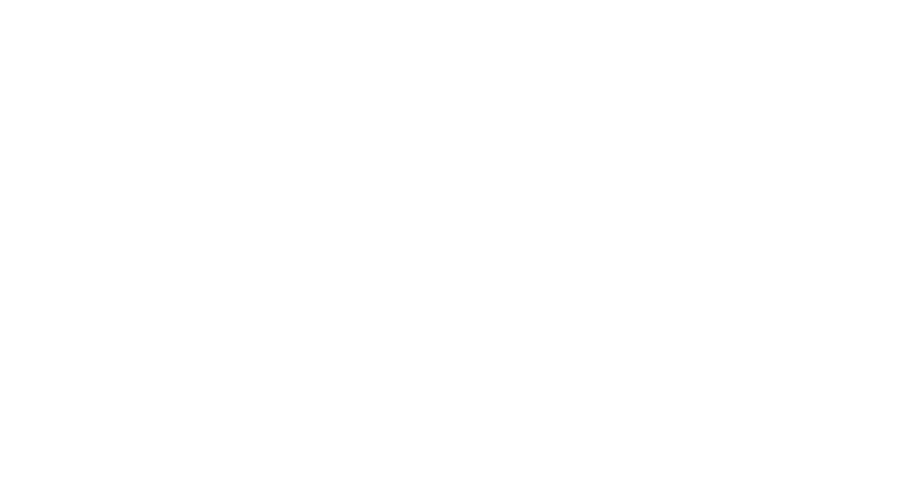
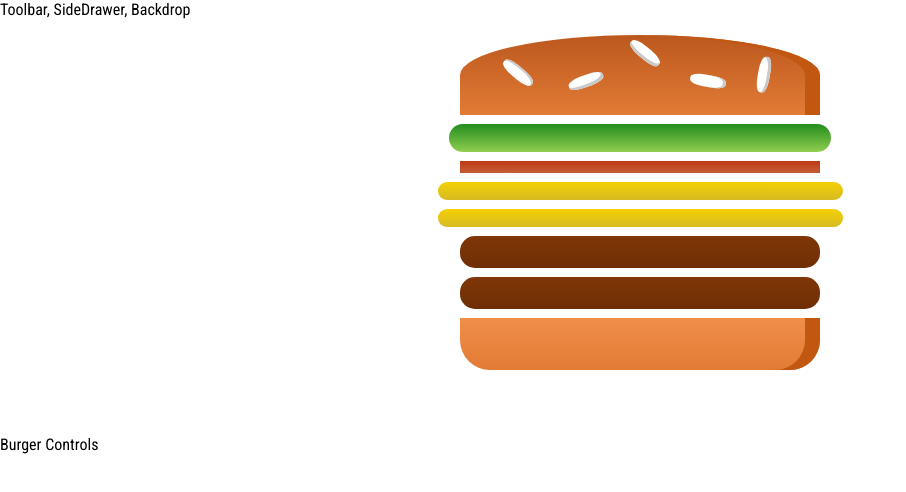
Before and after one commit to dennis-IT/burger-builder, a React app: page / in a window 1280 px wide. Shown: the top 492 px of the page, without its empty margins (0-906 px from the left). Built offline with nearby package versions, Linux system fonts and the light colour scheme.

Commit message:
update dynamic ingredients

```diff
--- a/package.json
+++ b/package.json
@@ -31,6 +31,7 @@
     "postcss-flexbugs-fixes": "3.2.0",
     "postcss-loader": "2.0.8",
     "promise": "8.0.1",
+    "prop-types": "^15.7.2",
     "raf": "3.4.0",
     "react": "^16.13.1",
     "react-dev-utils": "^5.0.2",
--- a/src/App.js
+++ b/src/App.js
@@ -1,10 +1,14 @@
 import React, { Component } from 'react';
+import Layout from './components/Layout/Layout';
+import BurgerBuilder from './containers/BurgerBuilder/BurgerBuilder';
 
 class App extends Component {
   render() {
     return (
       <div>
-
+        <Layout>
+          <BurgerBuilder></BurgerBuilder>
+        </Layout>
       </div>
     );
   }
--- /dev/null
+++ b/src/components/Burger/Burger.css
@@ -0,0 +1,30 @@
+.Burger {
+    width: 100%;
+    margin: auto;
+    height: 250px;
+    /* overflow: scroll; */
+    text-align: center;
+    font-weight: bold;
+    font-size: 1.2rem;
+}
+
+@media (min-width: 1000px) and (min-height: 700px) {
+    .Burger {
+        width: 700px;
+        height: 600px;
+    }
+}
+
+@media (min-width: 500px) and (min-height: 401px) {
+    .Burger {
+        width: 450px;
+        height: 400px;
+    }
+}
+
+@media (min-width: 500px) and (max-height: 400px) {
+    .Burger {
+        width: 350px;
+        height: 300px;
+    }
+}
--- /dev/null
+++ b/src/components/Burger/Burger.js
@@ -0,0 +1,26 @@
+import React from 'react';
+
+import classes from './Burger.css'
+import BurgerIngredient from './BurgerIngredient/BurgerIngredient';
+
+const burger = props => {
+    const transformedIngredients = Object.keys(props.ingredients)
+        .map(igKey => {
+            return [...Array(props.ingredients[igKey])] //!NOTE: this will create an array with length = props.ingredients[igKey]
+                .map((_, i) => {
+                    return <BurgerIngredient key={igKey + i} type={igKey} />
+                });
+        });
+
+    return (
+        <div className={classes.Burger}>
+            <BurgerIngredient type="bread-top" />
+            {/* <BurgerIngredient type="cheese" />
+            <BurgerIngredient type="meat" /> */}
+            {transformedIngredients}
+            <BurgerIngredient type="bread-bottom" />
+        </div>
+    );
+}
+
+export default burger;
--- /dev/null
+++ b/src/components/Burger/BurgerIngredient/BurgerIngredient.css
@@ -0,0 +1,113 @@
+.BreadBottom {
+    height: 13%;
+    width: 80%;
+    background: linear-gradient(#F08E4A, #e27b36);
+    border-radius: 0 0 30px 30px;
+    box-shadow: inset -15px 0 #c15711;
+    margin: 2% auto;
+}
+
+.BreadTop {
+    height: 20%;
+    width: 80%;
+    background: linear-gradient(#bc581e, #e27b36);
+    border-radius: 50% 50% 0 0;
+    box-shadow: inset -15px 0 #c15711;
+    margin: 2% auto;
+    position: relative;
+}
+
+.Seeds1 {
+    width: 10%;
+    height: 15%;
+    position: absolute;
+    background-color: white;
+    left: 30%;
+    top: 50%;
+    border-radius: 40%;
+    transform: rotate(-20deg);
+    box-shadow: inset -2px -3px #c9c9c9;
+}
+
+.Seeds1:after {
+    content: "";
+    width: 100%;
+    height: 100%;
+    position: absolute;
+    background-color: white;
+    left: -170%;
+    top: -260%;
+    border-radius: 40%;
+    transform: rotate(60deg);
+    box-shadow: inset -1px 2px #c9c9c9;
+}
+
+.Seeds1:before {
+    content: "";
+    width: 100%;
+    height: 100%;
+    position: absolute;
+    background-color: white;
+    left: 180%;
+    top: -50%;
+    border-radius: 40%;
+    transform: rotate(60deg);
+    box-shadow: inset -1px -3px #c9c9c9;
+}
+
+.Seeds2 {
+    width: 10%;
+    height: 15%;
+    position: absolute;
+    background-color: white;
+    left: 64%;
+    top: 50%;
+    border-radius: 40%;
+    transform: rotate(10deg);
+    box-shadow: inset -3px 0 #c9c9c9;
+}
+
+.Seeds2:before {
+    content: "";
+    width: 100%;
+    height: 100%;
+    position: absolute;
+    background-color: white;
+    left: 150%;
+    top: -130%;
+    border-radius: 40%;
+    transform: rotate(90deg);
+    box-shadow: inset 1px 3px #c9c9c9;
+}
+
+
+.Meat {
+    width: 80%;
+    height: 8%;
+    background: linear-gradient(#7f3608, #702e05);
+    margin: 2% auto;
+    border-radius: 15px;
+}
+
+.Cheese {
+    width: 90%;
+    height: 4.5%;
+    margin: 2% auto;
+    background: linear-gradient(#f4d004, #d6bb22);
+    border-radius: 20px;
+}
+
+.Salad {
+    width: 85%;
+    height: 7%;
+    margin: 2% auto;
+    background: linear-gradient(#228c1d, #91ce50);
+    border-radius: 20px;
+}
+
+.Bacon {
+    width: 80%;
+    height: 3%;
+    background: linear-gradient(#bf3813, #c45e38);
+    margin: 2% auto;
+}
--- /dev/null
+++ b/src/components/Burger/BurgerIngredient/BurgerIngredient.js
@@ -0,0 +1,46 @@
+import React, { Component } from 'react';
+import PropTypes from 'prop-types';
+
+import classes from './BurgerIngredient.css';
+
+class BurgerIngredient extends Component {
+    render() {
+        let ingredient = null;
+
+        switch (this.props.type) {
+            case ('bread-bottom'):
+                ingredient = <div className={classes.BreadBottom}></div>;
+                break;
+            case ('bread-top'):
+                ingredient = (
+                    <div className={classes.BreadTop}>
+                        <div className={classes.Seeds1}></div>
+                        <div className={classes.Seeds2}></div>
+                    </div>
+                );
+                break;
+            case ('meat'):
+                ingredient = <div className={classes.Meat}></div>;
+                break;
+            case ('cheese'):
+                ingredient = <div className={classes.Cheese}></div>;
+                break;
+            case ('bacon'):
+                ingredient = <div className={classes.Bacon}></div>;
+                break;
+            case ('salad'):
+                ingredient = <div className={classes.Salad}></div>;
+                break;
+            default:
+                ingredient = null;
+        }
+
+        return ingredient;
+    };
+};
+
+BurgerIngredient.propTypes = {
+    type: PropTypes.string.isRequired
+}
+
+export default BurgerIngredient;
--- /dev/null
+++ b/src/components/Layout/Layout.css
@@ -0,0 +1,3 @@
+.Content {
+    margin-top: 1rem;
+}
--- /dev/null
+++ b/src/components/Layout/Layout.js
@@ -0,0 +1,14 @@
+import React from 'react';
+import Aux from '../../hoc/Auxiliary';
+import classes from './Layout.css';
+
+const layout = (props) => (
+    <Aux>
+        <div>Toolbar, SideDrawer, Backdrop</div>
+        <main className={classes.Content}>
+            {props.children}
+        </main>
+    </Aux>
+);
+
+export default layout;
--- /dev/null
+++ b/src/containers/BurgerBuilder/BurgerBuilder.js
@@ -0,0 +1,33 @@
+import React, { Component } from 'react';
+
+import Aux from '../../hoc/Auxiliary';
+import Burger from '../../components/Burger/Burger';
+
+class BurgerBuilder extends Component {
+    // constructor(props) {
+    //     super(props);
+    //     this.state = {
+
+    //     }
+    // }
+
+    state = {
+        ingredients: {
+            salad: 1,
+            bacon: 1,
+            cheese: 2,
+            meat: 2
+        }
+    }
+
+    render() {
+        return (
+            <Aux>
+                <Burger ingredients={this.state.ingredients} />
+                <div>Burger Controls</div>
+            </Aux>
+        );
+    }
+}
+
+export default BurgerBuilder;
--- /dev/null
+++ b/src/hoc/Auxiliary.js
@@ -0,0 +1,3 @@
+const aux = (props) => props.children;
+
+export default aux;
```
